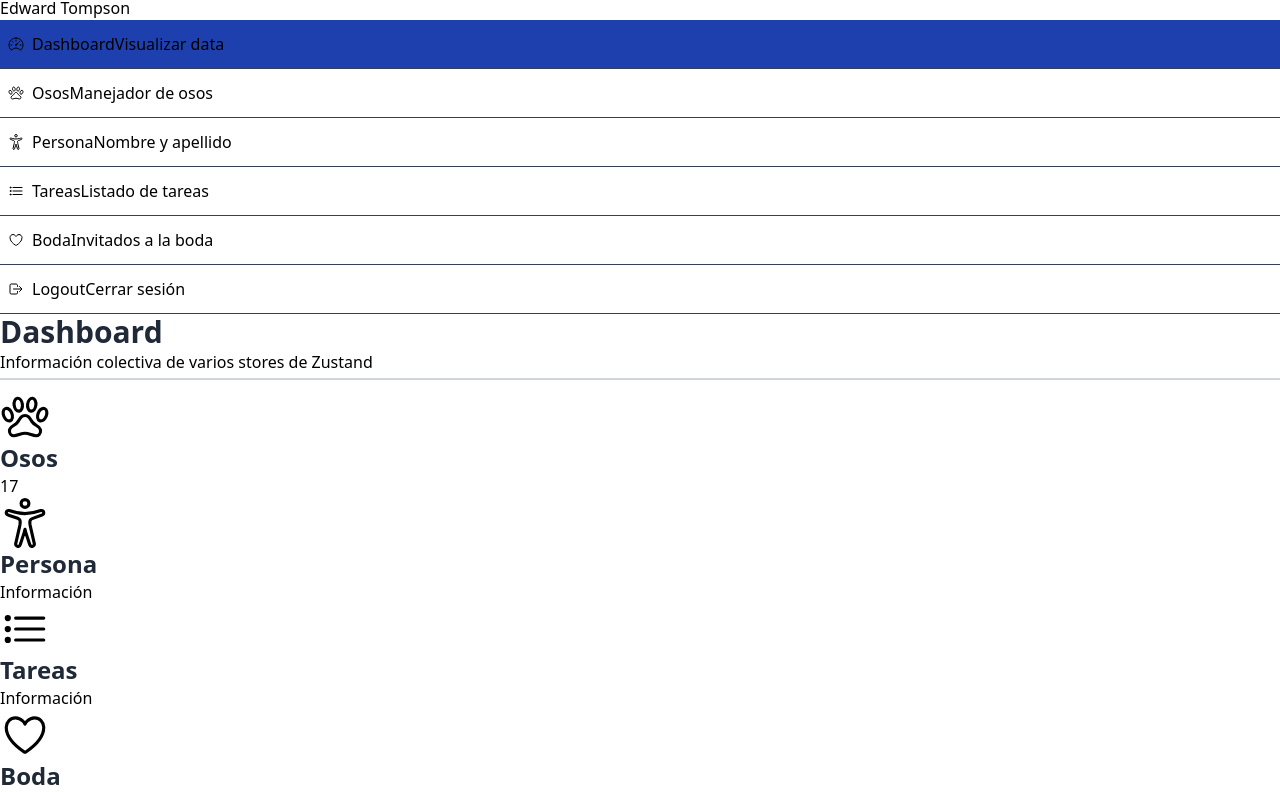
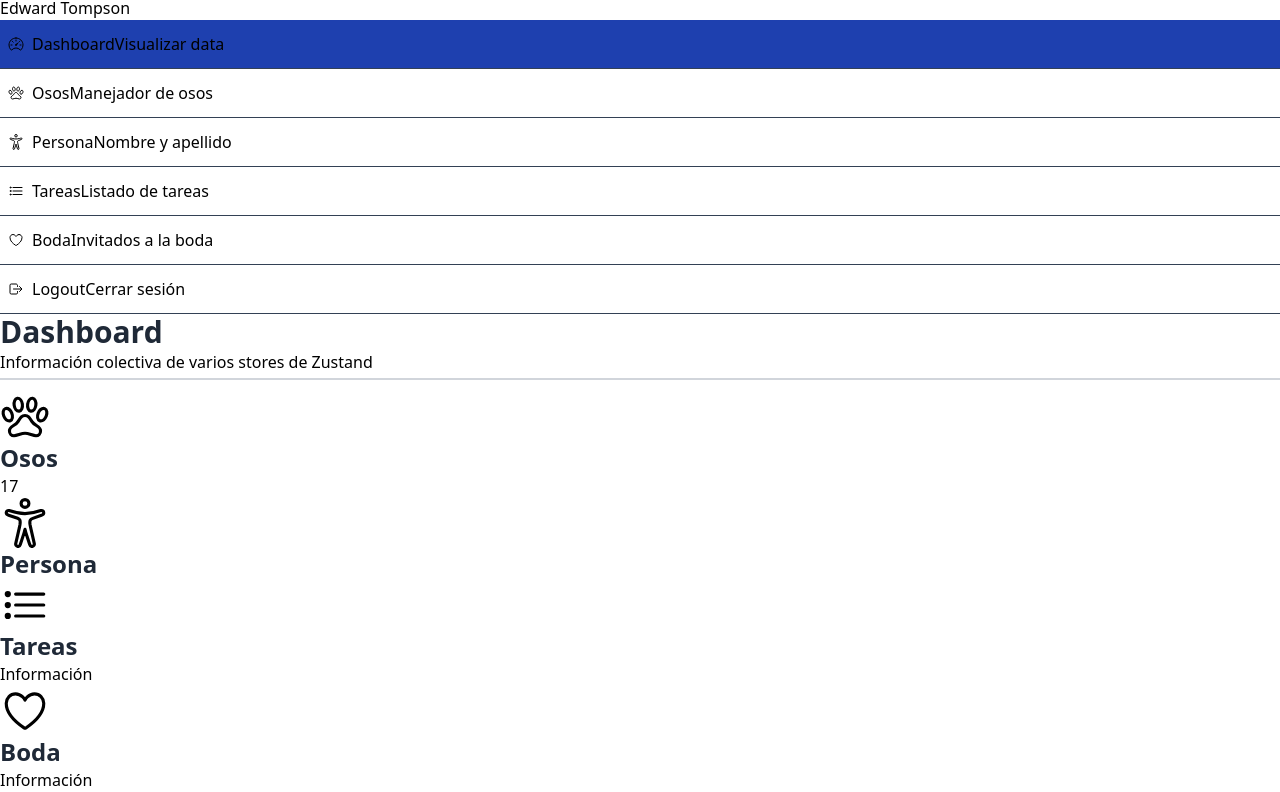
Before and after one commit to davidcrc/vite-react-zustand-ts, a React (Vite) app: page /dashboard in a window 1280 px wide. Shown: the part 388-1180 px from the top of the page. Built offline with nearby package versions, Linux system fonts and the light colour scheme.

Commit message:
feat: custome store

```diff
--- a/src/pages/01-basic/PersonPage.tsx
+++ b/src/pages/01-basic/PersonPage.tsx
@@ -1,12 +1,22 @@
+import { useShallow } from "zustand/react/shallow";
 import { WhiteCard } from "../../components";
+import { usePersonStore } from "../../stores";
 
 export const PersonPage = () => {
+  const { firstName, lastName, changeFirstName, changeLastName } =
+    usePersonStore(
+      useShallow((state) => ({
+        firstName: state.firstName,
+        lastName: state.lastName,
+        changeFirstName: state.setFirstName,
+        changeLastName: state.setLastName,
+      }))
+    );
+
   return (
     <>
       <h1>Persona</h1>
-      <p>
-        Información que se compartirá a otro store, Session Storage y Firebase
-      </p>
+      <p>Información que se compartirá a otro store</p>
       <hr />
 
       <WhiteCard className="flex items-center justify-center p-12">
@@ -16,13 +26,15 @@ export const PersonPage = () => {
               <div className="w-full px-3 sm:w-1/2">
                 <div className="mb-5">
                   <label className="mb-3 block text-base font-medium text-[#07074D]">
-                    Primer Nombre
+                    Nombre
                   </label>
                   <input
                     type="text"
                     name="firstName"
                     id="firstName"
                     placeholder="Primer Nombre"
+                    value={firstName}
+                    onChange={(e) => changeFirstName(e.target.value)}
                   />
                 </div>
               </div>
@@ -36,6 +48,8 @@ export const PersonPage = () => {
                     name="lastName"
                     id="lastName"
                     placeholder="Apellido"
+                    value={lastName}
+                    onChange={(e) => changeLastName(e.target.value)}
                   />
                 </div>
               </div>
@@ -44,8 +58,8 @@ export const PersonPage = () => {
             <pre className="bg-gray-200 p-5 rounded-[20px]">
               {JSON.stringify(
                 {
-                  firstName: "",
-                  lastName: "",
+                  firstName,
+                  lastName,
                 },
                 null,
                 2
--- a/src/pages/dashboard/DashboardPage.tsx
+++ b/src/pages/dashboard/DashboardPage.tsx
@@ -6,10 +6,11 @@ import {
   IoPawOutline,
 } from "react-icons/io5";
 import { WhiteCard } from "../../components";
-import { useBearStore } from "../../stores";
+import { useBearStore, usePersonStore } from "../../stores";
 
 export const Dashboard = () => {
   const bearCount = useBearStore((state) => state.computed.totalBears);
+  const firstName = usePersonStore((state) => state.firstName);
 
   return (
     <>
@@ -27,7 +28,7 @@ export const Dashboard = () => {
         <WhiteCard centered>
           <IoAccessibilityOutline size={50} className="text-indigo-600" />
           <h2>Persona</h2>
-          <p>Información</p>
+          <p>{firstName}</p>
         </WhiteCard>
 
         <WhiteCard centered>
--- a/src/stores/index.ts
+++ b/src/stores/index.ts
@@ -1 +1,2 @@
 export * from "./bears/bears.store";
+export * from "./person/person.store";
--- /dev/null
+++ b/src/stores/person/person.store.ts
@@ -0,0 +1,38 @@
+import { type StateCreator, create } from "zustand";
+import { devtools, persist } from "zustand/middleware";
+import { customSessionStorage } from "../storages/session.storage";
+// import { firebaseStorage } from "../storages/firebase.storage";
+// import { logger } from "../middlewares/logger.middleware";
+
+interface PersonState {
+  firstName: string;
+  lastName: string;
+}
+
+interface Actions {
+  setFirstName: (value: string) => void;
+  setLastName: (value: string) => void;
+}
+
+const storeAPi: StateCreator<
+  PersonState & Actions,
+  [["zustand/devtools", never]]
+> = (set) => ({
+  firstName: "",
+  lastName: "",
+
+  setFirstName: (value: string) =>
+    set({ firstName: value }, false, "setFirstName"),
+  setLastName: (value: string) =>
+    set({ lastName: value }, false, "setLastName"),
+});
+
+export const usePersonStore = create<PersonState & Actions>()(
+  devtools(
+    persist(storeAPi, {
+      name: "person-storage",
+      storage: customSessionStorage,
+      // storage: firebaseStorage, // Uncomment for use it
+    })
+  )
+);
--- /dev/null
+++ b/src/stores/storages/session.storage.ts
@@ -0,0 +1,18 @@
+import { StateStorage, createJSONStorage } from "zustand/middleware";
+
+const storageApi: StateStorage = {
+  getItem: function (name: string): string | Promise<string | null> | null {
+    const data = sessionStorage.getItem(name);
+    return data;
+  },
+
+  setItem: function (name: string, value: string): void {
+    sessionStorage.setItem(name, value);
+  },
+
+  removeItem: function (name: string): void | Promise<void> {
+    console.log("removeItem", name);
+  },
+};
+
+export const customSessionStorage = createJSONStorage(() => storageApi);
```
Also changed, not shown: src/stores/storages/firebase.storage.ts (added, +30 -0 lines).
